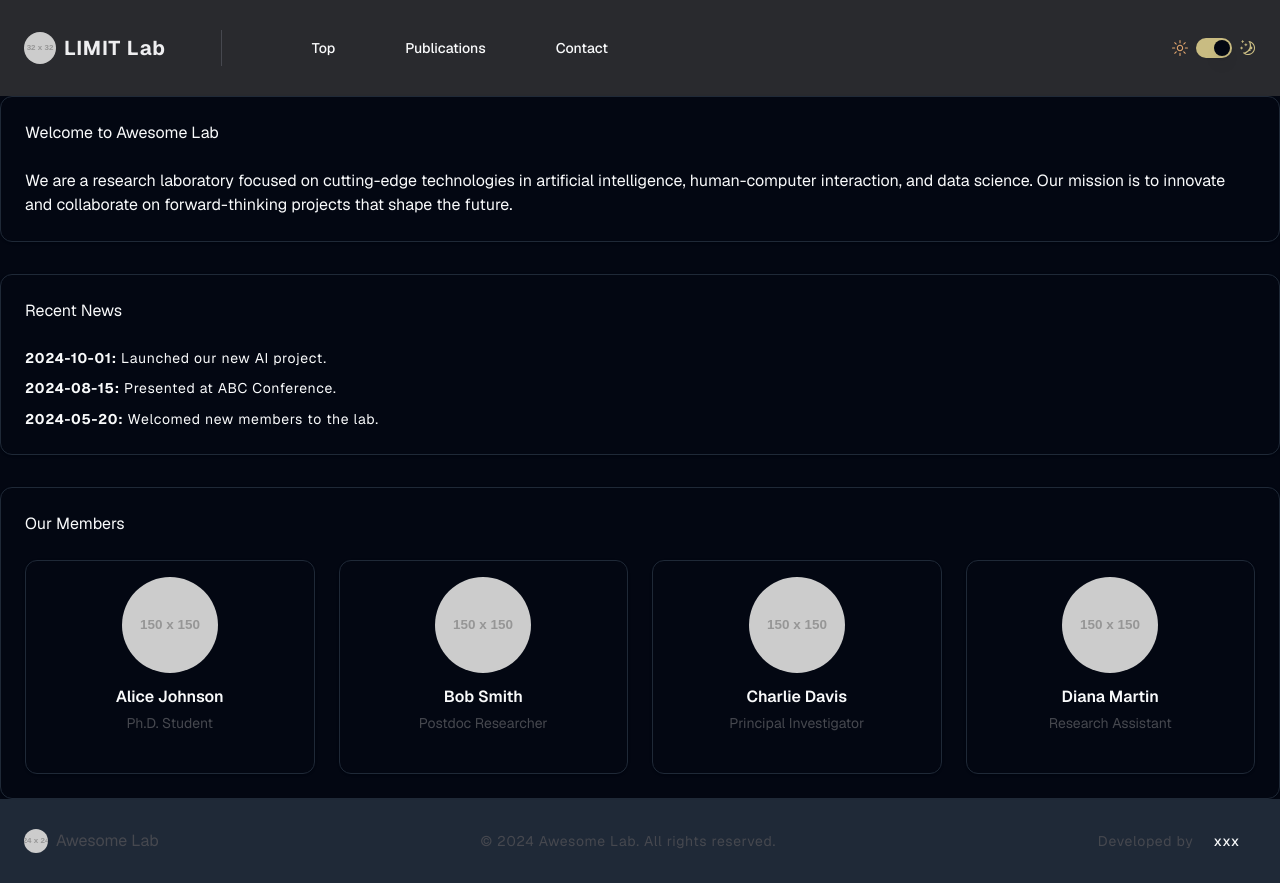
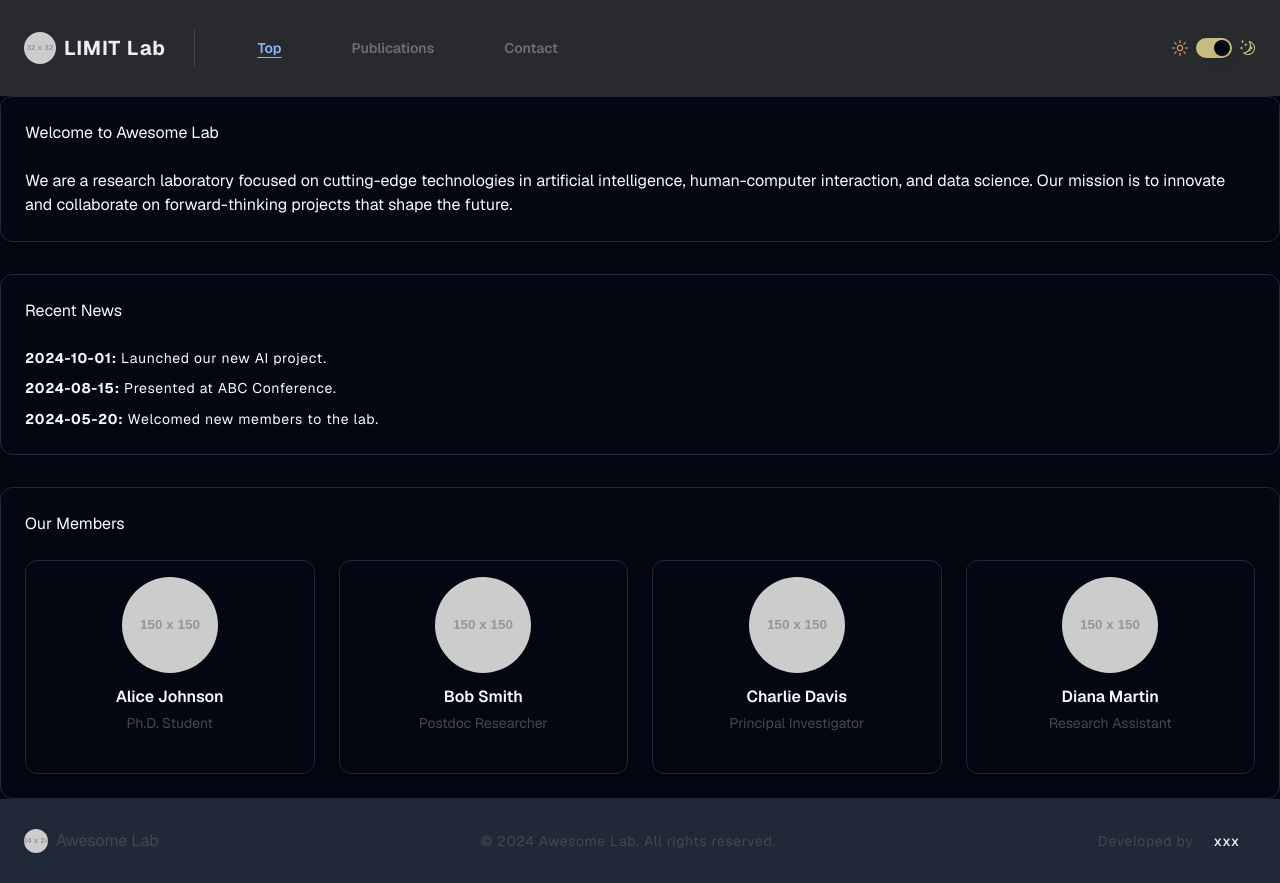
Before and after one commit to cvpaperchallenge-alumni/limit-lab-homepage, a Next.js app: page / in a window 1280 px wide. Built offline with nearby package versions, Linux system fonts and the light colour scheme; what tailwindcss-animated would draw is missing.

Commit message:
:art: Update header design

```diff
--- a/src/app/globals.css
+++ b/src/app/globals.css
@@ -148,6 +148,8 @@
     --sun-icon: hsl(29, 66%, 65%);
     --moon-icon: hsl(49, 76%, 43%);
 
+    --sub: var(--gray-9);
+
     /* shadcn/ui variables */
     --background: hsl(0 0% 100%);
     --foreground: hsl(224 71.4% 4.1%);
--- a/src/components/header.tsx
+++ b/src/components/header.tsx
@@ -66,17 +66,17 @@ export function Header() {
     <div className="w-full h-24 bg-secondary p-6 flex items-center text-secondary-foreground">
       <div className="flex w-full justify-between">
         {/* Logo + Title */}
-        <div className="flex md:min-w-[600px] justify-between">
-          <div className="flex items-center space-x-2">
+        <div className="flex md:min-w-[550px] justify-between">
+          <div className="flex items-center gap-2">
             {/* Using shadcn/ui <Avatar> for the placeholder logo */}
             <Avatar className="size-8">
               <AvatarImage src="https://via.placeholder.com/32" alt="Logo" />
               <AvatarFallback>AL</AvatarFallback>
             </Avatar>
             <span className="text-xl font-bold">LIMIT Lab</span>
+            <Separator orientation="vertical" className='hidden md:block ml-5 bg-muted-foreground'/>
           </div>
 
-          <Separator orientation="vertical" className='hidden md:block bg-muted-foreground'/>
           {/* Navigation Links */}
           <div className="hidden md:flex items-center space-x-5 justify-between">
             <div
@@ -94,8 +94,10 @@ export function Header() {
                   (hasHoveredTop ? 'animate-rotate-out-center' : 'invisible')
                 }
               />
-              <Button variant="link" asChild className="group-hover:animate-pulsate-fwd pl-0.5">
-                <Link href="/">Top</Link>
+              <Button variant="link" asChild className="group-hover:animate-pulsate-fwd pl-0.5 font-semibold hover:no-underline">
+                <Link href="/">
+                  <span className={page === "top" ? "text-accent-foreground underline" : "text-sub group-hover:text-secondary-foreground"}>Top</span>
+                </Link>
               </Button>
             </div>
             <div
@@ -113,8 +115,10 @@ export function Header() {
                   (hasHoveredPublications ? 'animate-rotate-out-center' : 'invisible')
                 }
               />
-              <Button variant="link" asChild className="hover:animate-pulsate-fwd pl-0.5">
-                <Link href="/publications">Publications</Link>
+              <Button variant="link" asChild className="hover:animate-pulsate-fwd pl-0.5 font-semibold hover:no-underline">
+                <Link href="/publications">
+                  <span className={page === "publication" ? "text-accent-foreground underline" : "text-sub group-hover:text-secondary-foreground"}>Publications</span>
+                </Link>
               </Button>
             </div>
             <div
@@ -132,8 +136,10 @@ export function Header() {
                   (hasHoveredContact ? 'animate-rotate-out-center' : 'invisible')
                 }
               />
-              <Button variant="link" asChild className="hover:animate-pulsate-fwd pl-0.5">
-                <Link href="/contact">Contact</Link>
+              <Button variant="link" asChild className="hover:animate-pulsate-fwd pl-0.5 font-semibold hover:no-underline">
+                <Link href="/contact">
+                  <span className={page === "contact" ? "text-accent-foreground underline" : "text-sub group-hover:text-secondary-foreground"}>Contact</span>
+                </Link>
               </Button>
             </div>
           </div>
--- a/tailwind.config.ts
+++ b/tailwind.config.ts
@@ -40,6 +40,7 @@ const config = {
         moon: {
           icon: 'var(--moon-icon)',
         },
+        sub: 'var(--sub)',
 
         // shadcn/ui colors
         background: {
```
